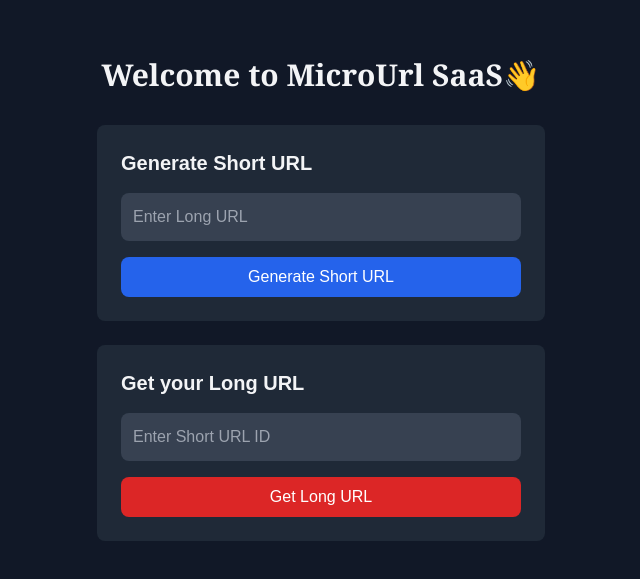
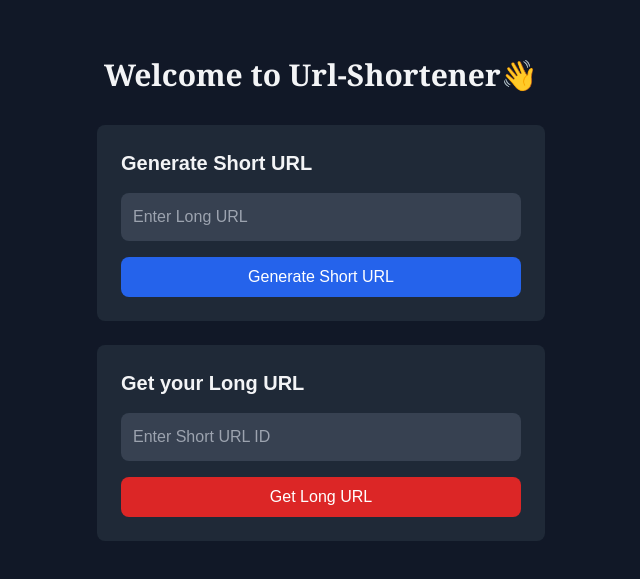
Before and after one commit to GyanBiswal/url-shortener, a Next.js app in the folder client/: page / in a window 1280 px wide. Shown: the part 101-680 px from the top of the page, without its empty margins (319-959 px from the left). Built offline with nearby package versions, Linux system fonts and the light colour scheme.

Commit message:
second  commit

```diff
--- a/client/app/page.tsx
+++ b/client/app/page.tsx
@@ -61,7 +61,7 @@ export default function Home() {
   return (
     <div className="min-h-screen bg-gray-900 text-gray-100 flex flex-col items-center justify-center p-4">
       <h1 className="text-3xl font-bold mb-8 font-serif">
-        Welcome to MicroUrl SaaS👋
+        Welcome to Url-Shortener👋
       </h1>
 
       {/* Generate a new Short URL */}
```
